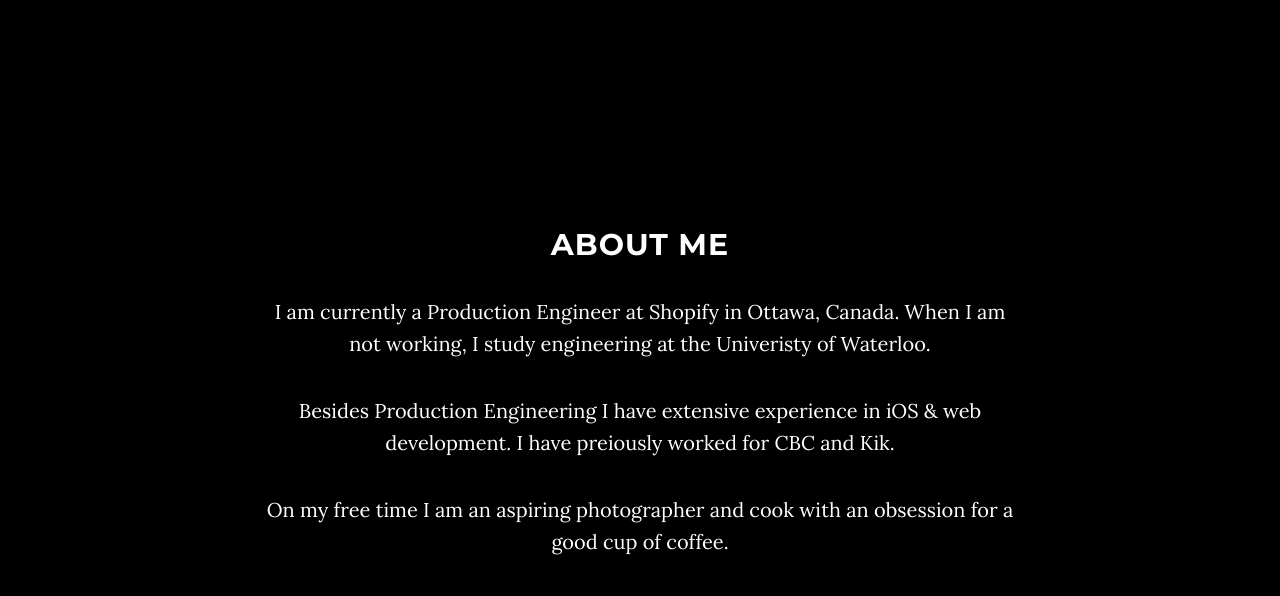
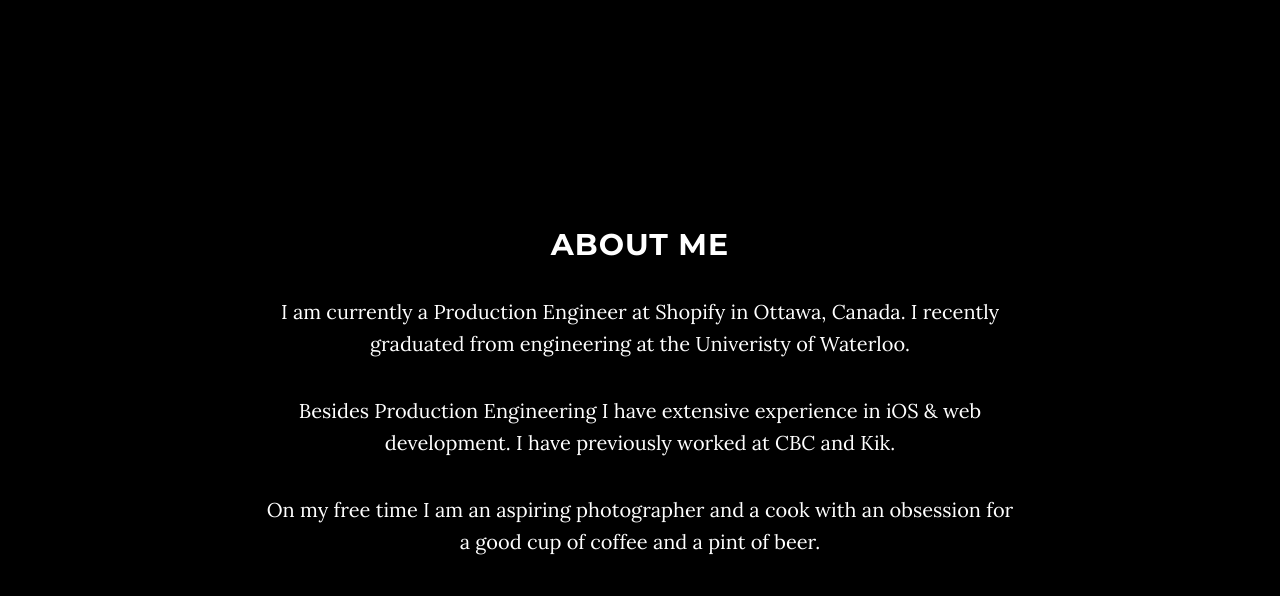
Before and after one commit to karanthukral/karanthukral.github.io, a website: page index.html in a window 1280 px wide. Shown: the part 822-1418 px from the top of the page. Drawn offline with nearby package versions, Linux system fonts and the light colour scheme; some packages are replaced by stand-ins of ours.

Commit message:
Updated to say graduate not student

```diff
--- a/index.html
+++ b/index.html
@@ -80,7 +80,7 @@
                     <div class="col-md-8 col-md-offset-2">
                         <h1 class="brand-heading">Karan Thukral</h1>
                         <p class="intro-text">Production Engineer @Shopify, Aspiring photographer &
-                            <br> Engineering Student @UWaterloo</p>
+                            <br> Engineering Graduate @UWaterloo</p>
                         <a href="#about" class="btn btn-circle page-scroll">
                             <i class="fa fa-angle-double-down animated"></i>
                         </a>
@@ -95,9 +95,9 @@
         <div class="row">
             <div class="col-lg-8 col-lg-offset-2">
                 <h2>About Me</h2>
-                <p>I am currently a Production Engineer at Shopify in Ottawa, Canada. When I am not working, I study engineering at the Univeristy of Waterloo.</p>
-                <p>Besides Production Engineering I have extensive experience in iOS & web development. I have preiously worked for CBC and Kik.</p>
-                <p>On my free time I am an aspiring photographer and cook with an obsession for a good cup of coffee.</p>
+                <p>I am currently a Production Engineer at Shopify in Ottawa, Canada. I recently graduated from engineering at the Univeristy of Waterloo.</p>
+                <p>Besides Production Engineering I have extensive experience in iOS & web development. I have previously worked at CBC and Kik.</p>
+                <p>On my free time I am an aspiring photographer and a cook with an obsession for a good cup of coffee and a pint of beer.</p>
             </div>
         </div>
     </section>
```
